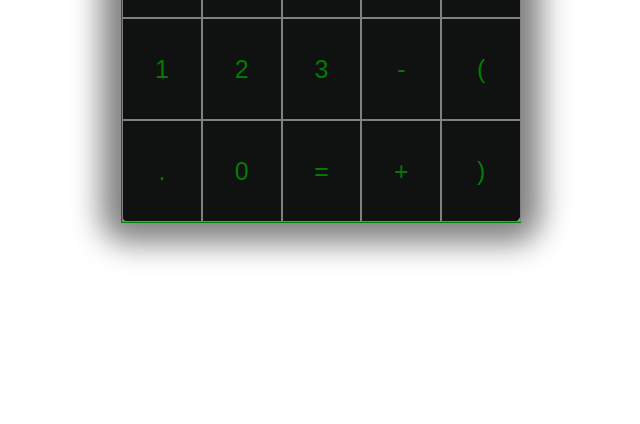
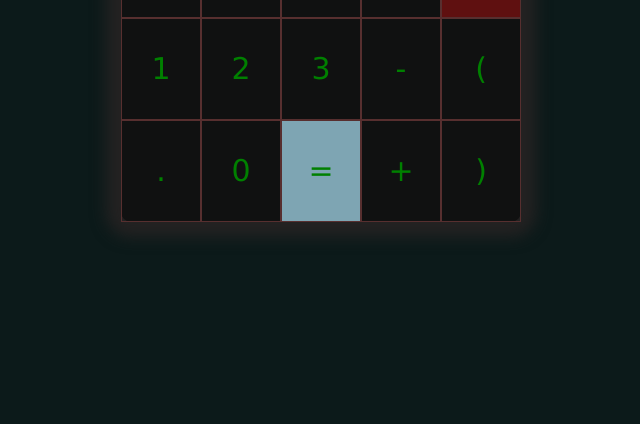
Before and after one commit to yanianyan/exercise_calculator, a plain HTML site: page index.html in a window 1280 px wide. Shown: the part 376-800 px from the top of the page, without its empty margins (319-959 px from the left). Drawn offline with Linux system fonts and the light colour scheme.

Commit message:
changed shadows/size

```diff
--- a/styles.css
+++ b/styles.css
@@ -1,17 +1,18 @@
 *{
     padding: 0;
     margin: 0;
-    font-family:Arial, Helvetica, sans-serif;
+    font-family:Verdana, Geneva, Tahoma, sans-serif
 
 }
-
-
+body{
+    background-color: rgb(12, 26, 26);
+}
 .container{
     max-width: 400px;
     margin: 10vh auto 0  auto;
     background-color: rgb(16, 17, 17);
     border-radius: 10px;
-    box-shadow: 0px 0px 30px 20px gray;
+    box-shadow: 0px 0px 15px 15px rgb(36, 34, 34);
 }
 #display{
     height: 70px;
@@ -21,14 +22,25 @@
 }
 .buttons{
    display: grid;
-   border-left: 1px solid green;
-   border-bottom: 1px solid green;
    color: green;
    grid-template-columns: 1fr 1fr 1fr 1fr 1fr;
-   font-size: 25px;
+   font-size: 30px;
+   border-radius: 20px;
 }
 .button{
-    border: 0.5px solid gray ;
+    border: 0.5px solid rgb(87, 47, 47) ;
     text-align: center;
     line-height: 100px;
+    cursor: pointer;
 }
+
+#clear {
+    background-color: rgb(95, 16, 16);
+}
+
+#clear-all {
+    background-color: rgb(95, 16, 16);
+}
+#equal {
+    background-color: rgb(126, 165, 179);
+}
```
